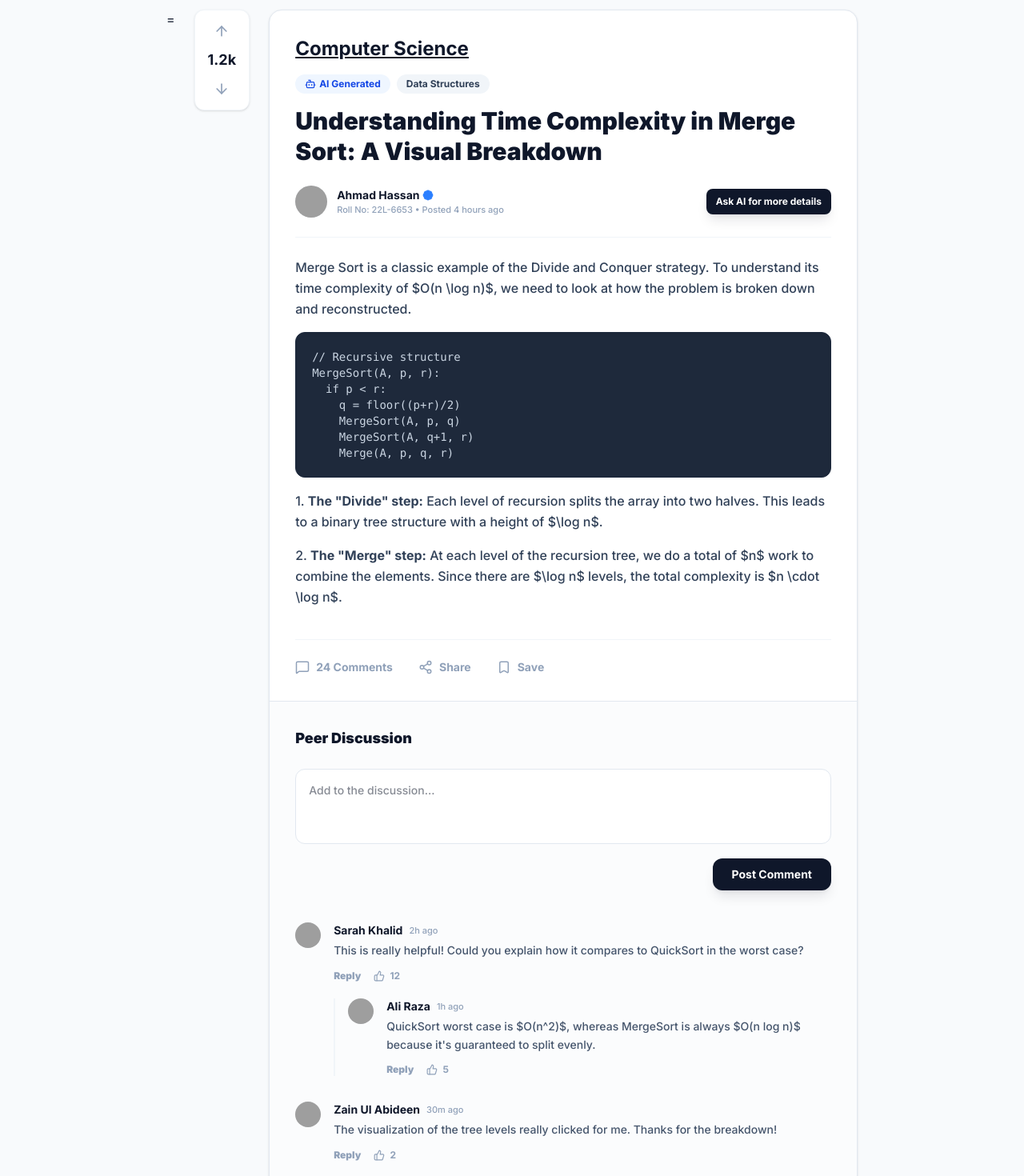
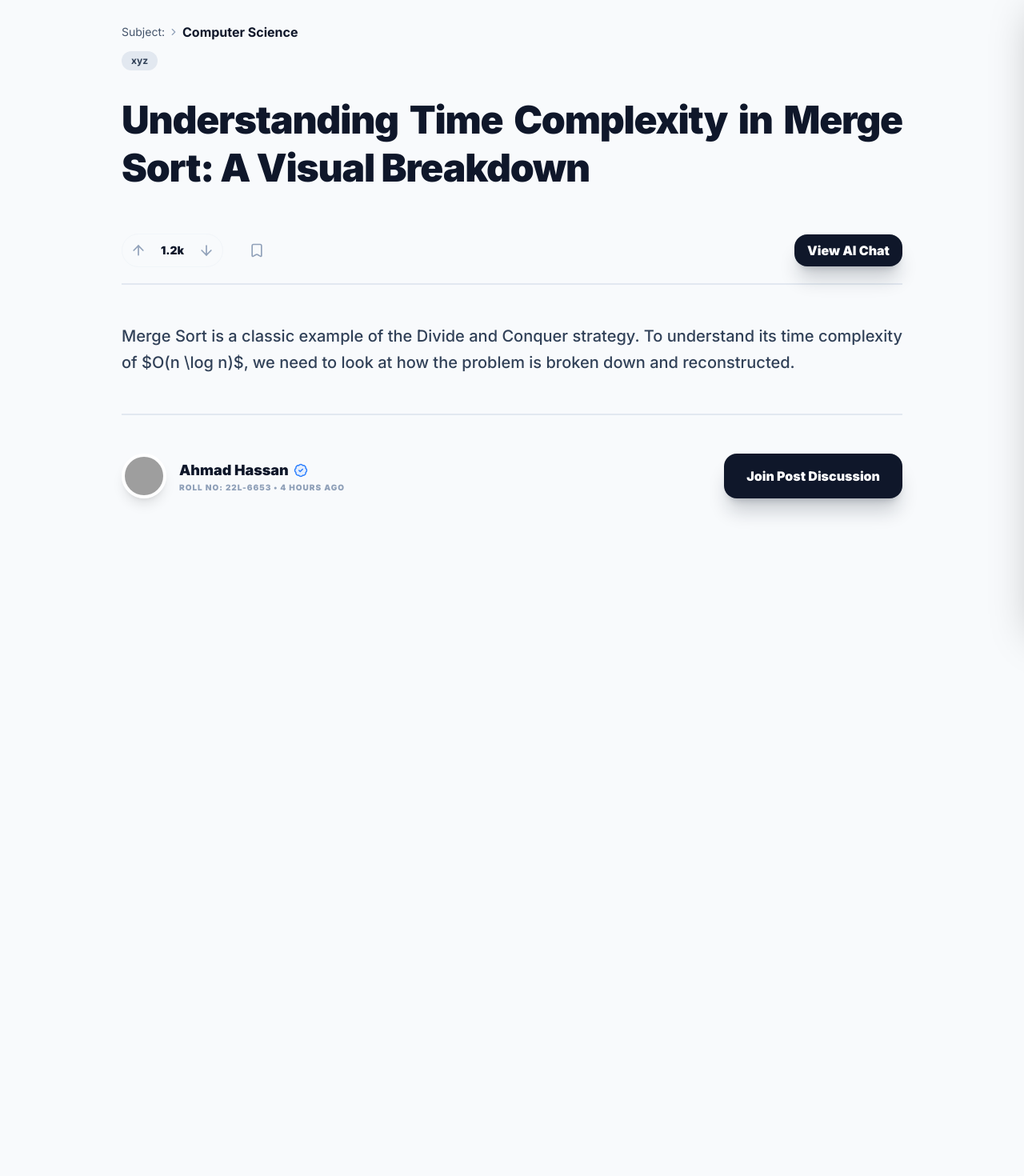
Before and after one commit to ammad-atif/StudyFAST, a React (Vite) app in the folder client/: page /posts/1 in a window 1280 px wide. Shown: the part 20-1490 px from the top of the page at 80% size. After the commit the page ends 800 px from the top, so only its background shows below. Built offline with nearby package versions, Linux system fonts and the light colour scheme; grey boxes are pictures that could not be loaded.

Commit message:
UI-v2 for PostDetialPage added

```diff
--- a/client/src/App.tsx
+++ b/client/src/App.tsx
@@ -30,11 +30,11 @@ function App() {
             element={<AuthPage>{route.element}</AuthPage>}
           />
         ))}
+        <Route path="/" element={<HomePage />} />
+        <Route path="/posts/:id" element={<PostDetailsPage />} />
         <Route path="/create-post" element={<CreatePostPage />} />
         <Route path="/library" element={<LibraryPage />} />
-        <Route path="/posts/:id" element={<PostDetailsPage />} />
         <Route path="/profile" element={<ProfilePage />} />
-        <Route path="/" element={<HomePage />} />
       </Routes>
     </BrowserRouter>
   );
--- /dev/null
+++ b/client/src/components/post-details/CommentDrawer.tsx
@@ -0,0 +1,74 @@
+import { X, Send } from "lucide-react";
+
+type CommentDrawerProps = {
+  isOpen: boolean;
+  onClose: () => void;
+};
+export const CommentDrawer = ({ isOpen, onClose }: CommentDrawerProps) => {
+  return (
+    <>
+      {/* Overlay */}
+      <div
+        className={`fixed inset-0 backdrop-blur-sm z-40 transition-opacity duration-300 ${isOpen ? "opacity-100" : "opacity-0 pointer-events-none"}`}
+        onClick={onClose}
+      />
+
+      {/* Drawer */}
+      <aside
+        className={`fixed top-0 right-0 bottom-0 w-full md:max-w-[40%] bg-white z-50 shadow-2xl flex flex-col transition-transform duration-300 ${
+          isOpen ? "translate-x-0" : "translate-x-full"
+        }`}
+      >
+        {/* Drawer Header */}
+        <div className="p-6 border-b flex items-center justify-between">
+          <h3 className="text-xl font-black text-primary">Peer Discussion</h3>
+          <button
+            onClick={onClose}
+            className="p-2 rounded-xl hover:bg-slate-50"
+          >
+            <X size={20} className="text-slate-400" />
+          </button>
+        </div>
+
+        {/* Chat */}
+        <div className="overflow-y-auto p-6 space-y-8">
+          {/* Chat Input  */}
+          <div className="space-y-3">
+            <textarea
+              className="w-full p-4 rounded-2xl border bg-slate-50 text-sm resize-none outline-none focus:bg-white focus:border-primary focus:ring-2 focus:ring-primary/20"
+              placeholder="Add to the discussion..."
+              rows={3}
+            />
+            <div className="flex justify-end">
+              <button className="bg-primary text-white px-6 py-2.5 rounded-xl text-sm font-black flex items-center gap-2 hover:opacity-90">
+                Post <Send size={14} />
+              </button>
+            </div>
+          </div>
+
+          {/* Chat Messages */}
+
+          <div className="flex gap-4">
+            <img
+              src="https://api.dicebear.com/7.x/avataaars/svg?seed=Sarah"
+              className="w-9 h-9 rounded-full"
+              alt="User"
+            />
+            <div className="flex-1">
+              <div className="flex items-center gap-2 mb-1">
+                <span className="text-sm font-black text-primary">
+                  Sarah Khalid
+                </span>
+                <span className="text-xs text-slate-400 font-bold">2h ago</span>
+              </div>
+              <p className="text-sm text-slate-600 leading-relaxed">
+                This is really helpful! Could you explain how it compares to
+                QuickSort in the worst case?
+              </p>
+            </div>
+          </div>
+        </div>
+      </aside>
+    </>
+  );
+};
--- a/client/src/components/post-details/CommentItem.tsx
+++ /dev/null
@@ -1,59 +0,0 @@
-import { ThumbsUp } from "lucide-react";
-
-interface CommentProps {
-  author: string;
-  time: string;
-  content: string;
-  likes: number;
-  replies?: CommentProps[];
-}
-
-export const CommentItem = ({
-  author,
-  time,
-  content,
-  likes,
-  replies,
-}: CommentProps) => {
-  return (
-    <div className="flex gap-4">
-      <img
-        src={`https://api.dicebear.com/7.x/avataaars/svg?seed=${author}`}
-        className="w-8 h-8 rounded-full bg-slate-100 shrink-0"
-        alt="User"
-      />
-      <div className="flex-1">
-        <div className="flex items-center gap-2 mb-1">
-          <span className="text-sm font-bold text-primary">{author}</span>
-          <span className="text-[11px] font-medium text-slate-400">{time}</span>
-        </div>
-        <p className="text-sm text-slate-600 font-medium leading-relaxed mb-3">
-          {content}
-        </p>
-        <div className="flex items-center gap-4">
-          <button className="text-xs font-black text-slate-400 hover:text-primary transition-colors cursor-pointer">
-            Reply
-          </button>
-          <div className="flex items-center gap-1.5 group cursor-pointer">
-            <ThumbsUp
-              size={14}
-              className="text-slate-400 group-hover:text-primary transition-colors"
-            />
-            <span className="text-xs font-bold text-slate-400 group-hover:text-primary">
-              {likes}
-            </span>
-          </div>
-        </div>
-
-        {/* Recursive Replies Rendering */}
-        {replies && replies.length > 0 && (
-          <div className="mt-5 pl-4 border-l-2 border-slate-100 space-y-6">
-            {replies.map((reply, index) => (
-              <CommentItem key={index} {...reply} />
-            ))}
-          </div>
-        )}
-      </div>
-    </div>
-  );
-};
--- a/client/src/pages/PostDetailsPage.tsx
+++ b/client/src/pages/PostDetailsPage.tsx
@@ -1,182 +1,128 @@
+import { useState } from "react";
 import {
   ArrowUp,
   ArrowDown,
-  Bot,
+  // MessageSquare,
+  // Share2,
+  Bookmark,
   Verified,
-  MessageSquare,
-  Share2,
-  Bookmark,
+  ChevronRight,
 } from "lucide-react";
-import { CommentItem } from "../components/post-details/CommentItem";
+import { CommentDrawer } from "../components/post-details/CommentDrawer";
 
 export const PostDetailsPage = () => {
+  const [isDrawerOpen, setIsDrawerOpen] = useState(false);
+
   return (
-    <main className="flex-1 max-w-4xl mx-auto w-full px-4 py-8">
-      {/* Breadcrumbs */}
-
-      <div className="flex flex-col md:flex-row gap-6">
-        {/* Voting Sidebar */}=
-        <aside className="flex flex-row md:flex-col items-center gap-1 bg-white p-2 rounded-xl shadow-sm h-fit border border-slate-100">
-          <button className="p-2 hover:bg-slate-50 rounded-lg group transition-colors">
-            <ArrowUp
-              className="text-slate-400 group-hover:text-blue-500"
-              size={20}
-            />
-          </button>
-          <span className="font-bold text-lg px-2">1.2k</span>
-          <button className="p-2 hover:bg-slate-50 rounded-lg group transition-colors">
-            <ArrowDown
-              className="text-slate-400 group-hover:text-orange-500"
-              size={20}
-            />
-          </button>
-        </aside>
-        {/* Main Article Container */}
-        <article className="flex-1 bg-white rounded-2xl shadow-sm border border-slate-200 overflow-hidden">
-          <div className="p-6 md:p-8">
-            {/* Breadcrumbs */}
-
-            <div className="text-primary text-2xl font-bold mb-4 underline">
-              Computer Science
+    <main className="w-full max-w-5xl mx-auto px-6 py-12">
+      {/* POST META */}
+      <div className="space-y-3 mb-8">
+        {/* Subject */}
+        <div className="flex items-center gap-1">
+          <span className="text-slate-600 text-sm">Subject:</span>
+          <ChevronRight size={14} className="text-slate-400" />
+          <span className="text-primary font-bold">Computer Science</span>
         </div>
 
         {/* Tags */}
-            <div className="flex gap-2 mb-4">
-              <span className="flex items-center gap-1 px-3 py-1 rounded-full text-xs font-bold bg-blue-50 text-blue-700">
-                <Bot size={14} /> AI Generated
-              </span>
-              <span className="px-3 py-1 rounded-full text-xs font-bold bg-slate-100 text-slate-700">
-                Data Structures
+        <div className="flex flex-wrap gap-2">
+          <span className="px-3 py-1 rounded-full text-xs font-bold bg-slate-200 text-slate-700">
+            xyz
           </span>
         </div>
+      </div>
 
-            <h1 className="text-3xl font-black text-primary mb-6 leading-tight">
+      {/* POST CONTENT */}
+      <article>
+        {/* Article Heading */}
+        <h1 className="text-5xl font-black text-primary mb-8 tracking-tight leading-tight text-justify hyphens-auto">
           Understanding Time Complexity in Merge Sort: A Visual Breakdown
         </h1>
 
-            {/* Author Header */}
-            <div className="flex items-center justify-between pb-6 mb-6 border-b border-slate-100">
-              <div className="flex items-center gap-3">
-                <img
-                  src="https://api.dicebear.com/7.x/avataaars/svg?seed=Ahmad"
-                  className="w-10 h-10 rounded-full bg-slate-100"
-                  alt="Avatar"
-                />
-                <div>
-                  <div className="flex items-center gap-1">
-                    <p className="text-sm font-bold text-primary">
-                      Ahmad Hassan
-                    </p>
-                    <Verified
-                      size={14}
-                      className="text-blue-500 fill-blue-500"
-                    />
-                  </div>
-                  <p className="text-[11px] text-slate-400 font-medium">
-                    Roll No: 22L-6653 • Posted 4 hours ago
-                  </p>
-                </div>
-              </div>
-              <button className="flex items-center gap-1.5 text-xs font-bold text-white bg-primary px-3 py-2 rounded-lg transition-all cursor-pointer hover:bg-slate-800 shadow-lg shadow-primary/10">
-                Ask AI for more details
+        {/* Interaction Bar */}
+        <div className="flex flex-col gap-y-7 md:flex-row md:items-center md:justify-between py-5 border-b-2 border-slate-200 mb-12  ">
+          {/* Voting, Comment, Share and Bookmark Button */}
+          <div className="flex justify-between items-center gap-6 self-stretch">
+            {/* Voting Button */}
+            <div className="flex items-center bg-slate-50 rounded-full p-1 border border-slate-100">
+              <button className="p-1.5 hover:bg-white rounded-full transition-all text-slate-400 hover:text-blue-500 cursor-pointer">
+                <ArrowUp size={20} />
+              </button>
+              <span className="font-black text-sm px-3 text-primary">1.2k</span>
+              <button className="p-1.5 hover:bg-white rounded-full transition-all active:scale-90 text-slate-400 hover:text-orange-500 cursor-pointer">
+                <ArrowDown size={20} />
               </button>
             </div>
 
-            {/* Post Body */}
-            <div className="text-slate-700 leading-relaxed space-y-4 font-medium">
-              <p>
-                Merge Sort is a classic example of the Divide and Conquer
-                strategy. To understand its time complexity of $O(n \log n)$, we
-                need to look at how the problem is broken down and
-                reconstructed.
-              </p>
+            {/* Bookmark Button */}
+            <button className="p-2 text-slate-400 hover:text-primary transition-colors cursor-pointer">
+              <Bookmark size={20} />
+            </button>
 
-              <div className="bg-[#1e293b] p-5 rounded-xl border border-slate-800 font-mono text-sm overflow-x-auto text-slate-300 shadow-inner">
-                <pre>
-                  <code>{`// Recursive structure
-MergeSort(A, p, r):
-  if p < r:
-    q = floor((p+r)/2)
-    MergeSort(A, p, q)
-    MergeSort(A, q+1, r)
-    Merge(A, p, q, r)`}</code>
-                </pre>
+            {/* <button
+              onClick={() => setIsDrawerOpen(true)}
+              className="flex items-center gap-2 text-sm font-black text-slate-500 hover:text-primary transition-colors "
+            >
+              <MessageSquare size={18} />
+              24 Comments
+            </button> */}
+
+            {/* <button className="p-2 text-slate-400 hover:text-primary transition-colors">
+              <Share2 size={20} />
+            </button> */}
           </div>
 
-              <p>
-                1. <strong>The "Divide" step:</strong> Each level of recursion
-                splits the array into two halves. This leads to a binary tree
-                structure with a height of $\log n$.
-              </p>
-              <p>
-                2. <strong>The "Merge" step:</strong> At each level of the
-                recursion tree, we do a total of $n$ work to combine the
-                elements. Since there are $\log n$ levels, the total complexity
-                is $n \cdot \log n$.
-              </p>
-            </div>
-
-            {/* Interaction Bar */}
-            <div className="mt-10 pt-6 flex items-center gap-8 border-t border-slate-100">
-              <button className="flex items-center gap-2 text-sm font-bold text-slate-400 hover:text-primary transition-colors">
-                <MessageSquare size={18} /> 24 Comments
-              </button>
-              <button className="flex items-center gap-2 text-sm font-bold text-slate-400 hover:text-primary transition-colors">
-                <Share2 size={18} /> Share
-              </button>
-              <button className="flex items-center gap-2 text-sm font-bold text-slate-400 hover:text-primary transition-colors">
-                <Bookmark size={18} /> Save
+          {/* AI chat button */}
+          <div className="flex items-center gap-2 self-center">
+            <button className="py-2 px-4 bg-primary text-white rounded-2xl font-black hover:bg-slate-800 transition-all shadow-xl shadow-primary/20 cursor-pointer ">
+              View AI Chat
             </button>
           </div>
         </div>
 
-          {/* Peer Discussion Section */}
-          <div className="bg-slate-50/50 border-t border-slate-200 p-6 md:p-8">
-            <h3 className="text-lg font-black text-primary mb-6">
-              Peer Discussion
-            </h3>
+        {/* Article Description */}
+        <p className="text-slate-700 leading-relaxed text-xl font-medium text-justify hyphens-auto">
+          Merge Sort is a classic example of the Divide and Conquer strategy. To
+          understand its time complexity of $O(n \log n)$, we need to look at
+          how the problem is broken down and reconstructed.
+        </p>
+      </article>
 
-            {/* Comment Input */}
-            <div className="mb-10">
-              <textarea
-                className="w-full p-4 rounded-xl border border-slate-200 bg-white focus:border-primary focus:ring-4 focus:ring-primary/5 outline-none text-sm font-medium resize-none transition-all"
-                placeholder="Add to the discussion..."
-                rows={3}
+      {/* Post Creator Footer */}
+      <footer className="pt-12 border-t-2 border-slate-200 flex flex-wrap items-center md:justify-between justify-center  gap-6 mt-12">
+        <div className="flex items-center gap-4">
+          <img
+            src="https://api.dicebear.com/7.x/avataaars/svg?seed=Ahmad"
+            className="w-14 h-14 rounded-full border-4 border-white shadow-lg"
+            alt="Author"
           />
-              <div className="flex justify-end mt-3">
-                <button className="bg-primary text-white px-6 py-2.5 rounded-xl text-sm font-bold hover:bg-slate-800 transition-all shadow-lg shadow-primary/10">
-                  Post Comment
-                </button>
+          <div>
+            <div className="flex items-center gap-1.5">
+              <span className="text-lg font-black text-primary">
+                Ahmad Hassan
+              </span>
+              <Verified size={18} className="text-blue-500 fill-blue-500/10" />
+            </div>
+            <p className="text-[10px] text-slate-400 uppercase tracking-widest font-black">
+              Roll No: 22L-6653 • 4 hours ago
+            </p>
           </div>
         </div>
+        <button
+          onClick={() => {
+            setIsDrawerOpen(true);
+          }}
+          className="px-7 py-4 bg-primary text-white rounded-2xl font-black hover:bg-slate-800 transition-all shadow-xl shadow-primary/20 cursor-pointer"
+        >
+          Join Post Discussion
+        </button>
+      </footer>
 
-            {/* Comments List */}
-            <div className="space-y-8">
-              <CommentItem
-                author="Sarah Khalid"
-                time="2h ago"
-                content="This is really helpful! Could you explain how it compares to QuickSort in the worst case?"
-                likes={12}
-                replies={[
-                  {
-                    author: "Ali Raza",
-                    time: "1h ago",
-                    content:
-                      "QuickSort worst case is $O(n^2)$, whereas MergeSort is always $O(n log n)$ because it's guaranteed to split evenly.",
-                    likes: 5,
-                  },
-                ]}
+      {/* Comment Drawer */}
+      <CommentDrawer
+        isOpen={isDrawerOpen}
+        onClose={() => setIsDrawerOpen(false)}
       />
-              <CommentItem
-                author="Zain Ul Abideen"
-                time="30m ago"
-                content="The visualization of the tree levels really clicked for me. Thanks for the breakdown!"
-                likes={2}
-              />
-            </div>
-          </div>
-        </article>
-      </div>
     </main>
   );
 };
```
Lines whose indentation alone changed are shown as unchanged.
